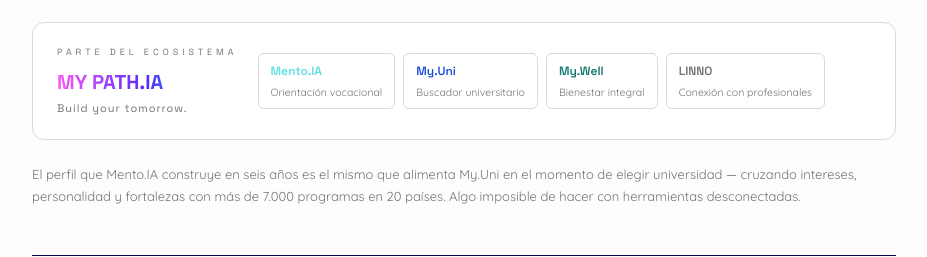
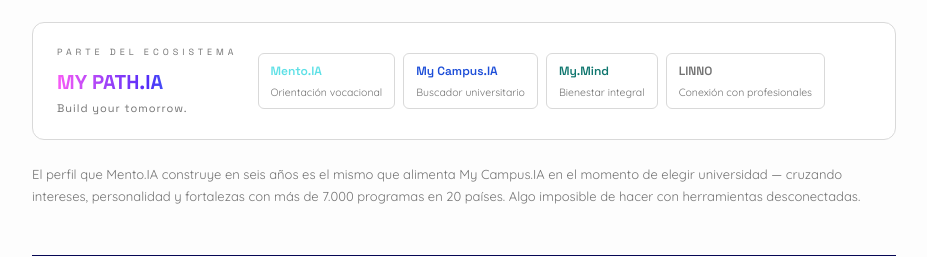
Before and after one commit to justogoncalves-art/Mento.IA, a plain HTML site: page el-camino-del-alumno/index.html in a window 1280 px wide. Shown: the part 4267-4524 px from the top of the page, without its empty margins (176-1103 px from the left). Drawn offline with Linux system fonts and the light colour scheme.

Commit message:
Rename My.Uni to My Campus.IA in index.html

```diff
--- a/el-camino-del-alumno/index.html
+++ b/el-camino-del-alumno/index.html
@@ -1089,11 +1089,11 @@
           <div class="eco-mod-desc">Orientación vocacional</div>
         </div>
         <div class="eco-mod">
-          <div class="eco-mod-name" style="color:var(--s2)">My.Uni</div>
+          <div class="eco-mod-name" style="color:var(--s2)">My Campus.IA</div>
           <div class="eco-mod-desc">Buscador universitario</div>
         </div>
         <div class="eco-mod">
-          <div class="eco-mod-name" style="color:var(--s1)">My.Well</div>
+          <div class="eco-mod-name" style="color:var(--s1)">My.Mind</div>
           <div class="eco-mod-desc">Bienestar integral</div>
         </div>
         <div class="eco-mod">
@@ -1104,7 +1104,7 @@
     </div>
 
     <p style="font-family:var(--body);font-size:13px;color:var(--gray);line-height:1.65;font-weight:400;">
-      El perfil que Mento.IA construye en seis años es el mismo que alimenta My.Uni en el momento de elegir universidad — cruzando intereses, personalidad y fortalezas con más de 7.000 programas en 20 países. Algo imposible de hacer con herramientas desconectadas.
+      El perfil que Mento.IA construye en seis años es el mismo que alimenta My Campus.IA en el momento de elegir universidad — cruzando intereses, personalidad y fortalezas con más de 7.000 programas en 20 países. Algo imposible de hacer con herramientas desconectadas.
     </p>
   </div>
 
```
